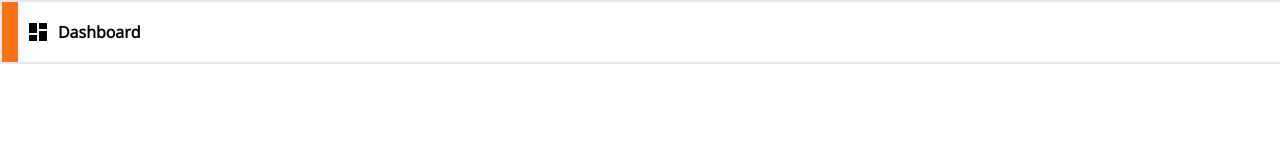
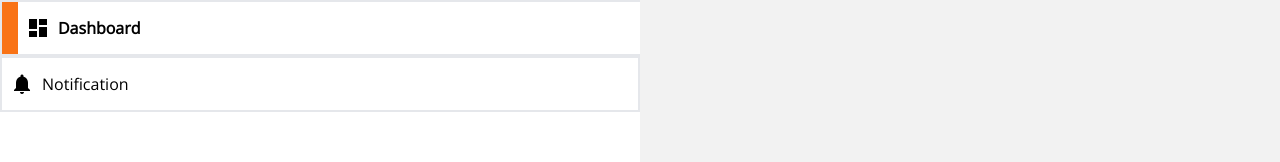
Before and after one commit to dom-codex/Foodapp-admin-frontend, a React (Create React App) app: page / in a window 1280 px wide. Shown: the top 162 px of the page. Built offline with nearby package versions, Linux system fonts and the light colour scheme.

Commit message:
Style side nav

```diff
--- a/src/components/sidebar.js
+++ b/src/components/sidebar.js
@@ -1,9 +1,9 @@
 import React from 'react';
 const Sidebar = () => {
-  const data = [{ title: 'Dashboard', path: '#', icon: 'dashboard' }];
+  const data = [{ title: 'Dashboard', path: '#', icon: 'dashboard' }, {title:"Notification ", path:"",icon:"notifications"}];
   return (
-    <aside>
-      <div>
+    <aside className="fixed top-0 left-0 w-screen h-screen bg-black/5 backdrop-blur">
+      <div className="bg-white w-1/2 h-full overflow-hidden">
         {data.map((data, i) => {
           return <SideItem data={data} />;
         })}
@@ -14,7 +14,7 @@ const Sidebar = () => {
 export default Sidebar;
 const SideItem = ({ data: { icon, path, title } }) => {
   return (
-    <div className="group relative  border-2 hover:bg-orange-500 h-16">
+    <div className="group relative  border-2 hover:bg-orange-500 h-14">
       <div
         className={
           'bg-white flex items-center p-2 transition-all group-hover:translate-x-4 group-hover:absolute w-full h-full top-0 left-0'
```
